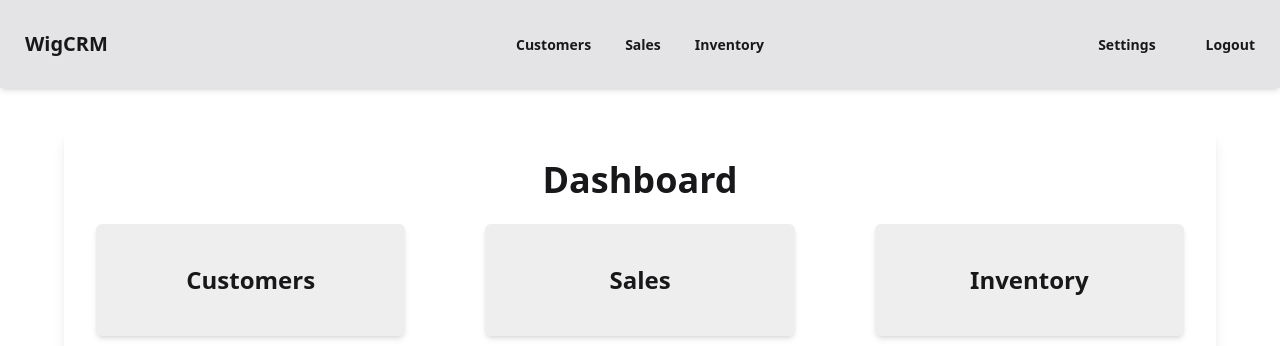
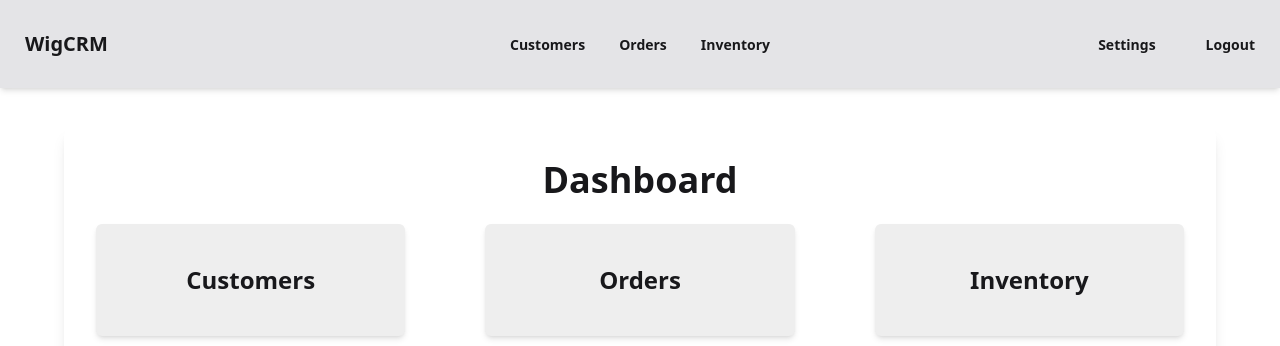
Before and after one commit to olli-suoniemi/invoicing, a Next.js app in the folder ui/: page / in a window 1280 px wide. Shown: the top 346 px of the page. Built offline with nearby package versions, Linux system fonts and the light colour scheme.

Commit message:
Rename "Sales" to "Orders" in navigation links for consistency

```diff
--- a/ui/app/components/navBar.js
+++ b/ui/app/components/navBar.js
@@ -52,8 +52,8 @@ const NavBar = () => {
 
         <div className="dropdown dropdown-hover">
           <div>
-            <Link className="btn btn-ghost" href="/sales">
-              Sales
+            <Link className="btn btn-ghost" href="/orders">
+              Orders
             </Link>
           </div>
         </div>
--- a/ui/app/page.js
+++ b/ui/app/page.js
@@ -24,11 +24,11 @@ export default function DashboardPage() {
           </Link>
 
           <Link
-            href="/sales"
+            href="/orders"
             className="p-10 rounded-md shadow-md cursor-pointer focus:outline-none bg-base-300 hover:shadow-xl transition-shadow duration-300"
           >
             <div className="flex flex-col items-center">
-              <h2 className="text-2xl font-semibold">Sales</h2>
+              <h2 className="text-2xl font-semibold">Orders</h2>
             </div>
           </Link>
 
```
